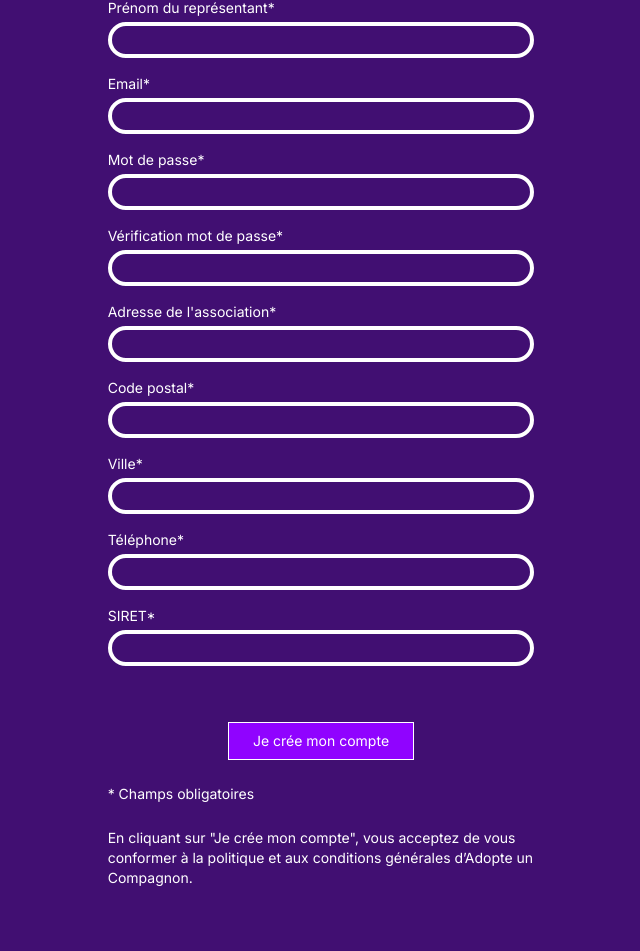
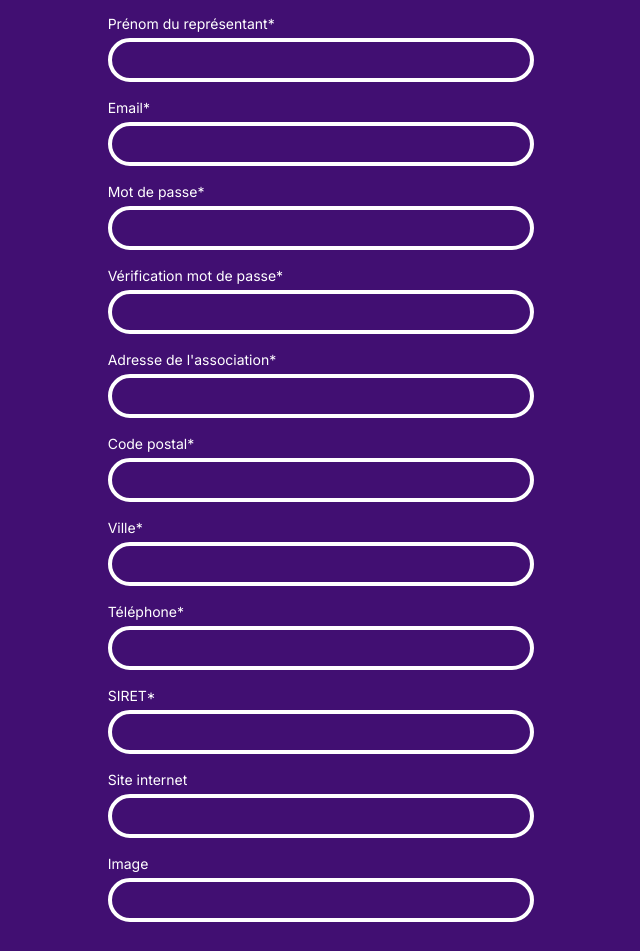
Before and after one commit to Salome-Bx/adopte-un-compagnon-front, a Next.js app: page /inscription in a window 1280 px wide. Shown: the part 441-1392 px from the top of the page, without its empty margins (319-959 px from the left). Built offline with nearby package versions, Linux system fonts and the light colour scheme.

Commit message:
infos registration récupérées

```diff
--- a/src/app/Services/user.js
+++ b/src/app/Services/user.js
@@ -17,4 +17,18 @@ export let userService = {
             throw new Error("Impossible d'importer les associations");
         }
     },
+
+
+    registration: async (data) => {
+        try {
+            const response = await axiosConfig.post("/user/register", data);
+            const user = response.data.user;
+            localStorage.setItem("user", JSON.stringify(user));
+            console.log(user)
+            return user;
+        } catch (error) {
+            console.error("Erreur lors de l'enregistrement", error);
+            throw error;
+        }
+    },
 }
--- a/src/app/Utils/type.ts
+++ b/src/app/Utils/type.ts
@@ -8,6 +8,7 @@ export type ButtonProps = {
     padding: string
     margin: string
 }
+
 
 
 export type CardPetProps = {
--- a/src/app/connexion/page.tsx
+++ b/src/app/connexion/page.tsx
@@ -1,11 +1,46 @@
 "use client"
-import React from 'react'
+import React, { useState } from 'react';
 import { Nav } from "../Components/Nav";
 import Footer from "../Components/Footer";
 import Button from "../Components/Button";
+import { useRouter } from 'next/navigation';
 
 
 const pageConnexion = () => {
+
+  const [email, setEmail] = useState('')
+  const [password, setPassword] = useState('')
+  const [lastname, setLastname] = useState('')
+  const [firstname, setFirstname] = useState('')
+  const [address, setAddress] = useState('')
+  const [city, setCity] = useState('')
+  const [postalCode, setPostalCode] = useState('')
+  const [phone, setPhone] = useState('')
+  const [nameAsso, setNameAsso] = useState('')
+  const [siret, setSiret] = useState('')
+  const [website, setWebsite] = useState('')
+  const [image, setImage] = useState('')
+
+
+
+
+  function handleLogin() {
+        if (
+            !email ||
+            !password
+
+        ) {
+            alert('Merci de remplir tous les champs')
+        } else {
+            let loginData = {
+                email: email,
+                password : password,
+            }
+            console.log(loginData);
+
+        }
+    }
+
   return (
     <main className="bg-custom-purple">
 
@@ -30,6 +65,8 @@ const pageConnexion = () => {
 
                 <div className="flex flex-col pt-10">
                   <Button
+
+
                         title={'Se connecter'}
                         bgColor={'bg-custom-light-purple'}
                         border={'border border-white'}
@@ -38,6 +75,7 @@ const pageConnexion = () => {
                         hover={'hover:text-custom-purple  hover:bg-white hover:borderwhite'}
                         padding={'px-6 py-2'}
                         margin={'m-auto'}
+
 
                   />
                 </div>
--- a/src/app/inscription/page.tsx
+++ b/src/app/inscription/page.tsx
@@ -1,11 +1,76 @@
 "use client"
-import React from 'react'
+import React, { useState } from 'react'
 import { Nav } from "../Components/Nav";
 import Footer from "../Components/Footer";
 import Button from "../Components/Button";
+import { useRouter } from 'next/router';
+import { userService } from '../Services/user';
+import axios from 'axios';
+import { resolveSoa } from 'dns';
 
 
 const pageInscription = () => {
+
+
+  const [email, setEmail] = useState('')
+  const [password, setPassword] = useState('')
+  const [lastname, setLastname] = useState('')
+  const [firstname, setFirstname] = useState('')
+  const [address, setAddress] = useState('')
+  const [city, setCity] = useState('')
+  const [postalCode, setPostalCode] = useState('')
+  const [phone, setPhone] = useState('')
+  const [nameAsso, setNameAsso] = useState('')
+  const [siret, setSiret] = useState('')
+  const [website, setWebsite] = useState('')
+  const [image, setImage] = useState('')
+  const [roles, setRoles] = useState('')
+
+
+
+
+  const handleRegistration = async (e: React.FormEvent<HTMLFormElement>) => {
+    e.preventDefault();
+
+
+            let formData = {
+                email: email,
+                password : password,
+                lastname: lastname,
+                firstname: firstname,
+                address: address,
+                city: city,
+                postalCode: postalCode,
+                phone: phone,
+                nameAsso: nameAsso,
+                siret: siret,
+                website: website,
+                image: image,
+
+            }
+
+            try {
+              const response = await userService.registration(formData);
+              console.log("Votre compte a été enregistré", response);
+
+            } catch (error) {
+              // if (axios.isAxiosError(error) && error.response) {
+              //   setError(
+              //     error.response.data.message ||
+              //       "An error occurred during registration."
+              //   );
+              // } else {
+              //   setError("An unexpected error occurred. Please try again.");
+              // }
+              console.error("Une erreur est survenue", error);
+            }
+
+        }
+
+
+
+
+
   return (
     <main className="bg-custom-purple">
 
@@ -14,82 +79,82 @@ const pageInscription = () => {
         <div className="flex flex-col w-1/3 m-auto pb-40">
             <h1 className="text-custom-light-purple text-3xl font-bold pt-24 pb-20">Inscription Association</h1>
 
-            <form action=""  className="text-white text-sm">
+            <form onSubmit={handleRegistration}  className="text-white text-sm">
 
                 <div className="name flex flex-col">
                   <label htmlFor="name">Nom de l'association*</label>
-                  <input type="text" name="name" id="name" className="border-4 border-white bg-custom-purple rounded-3xl mb-4 pb-2 mt-1" />
+                  <input type="text" name="name" id="name" onChange={(e) => setNameAsso(e.target.value)} className="border-4 border-white bg-custom-purple rounded-3xl mb-4 py-2 mt-1 pl-2" />
                 </div>
 
                 <div className="lastname flex flex-col">
                   <label htmlFor="lastname">Nom du représentant*</label>
-                  <input type="text" name="lastname" id="lastname" className="border-4 border-white bg-custom-purple rounded-3xl mb-4 pb-2 mt-1" />
+                  <input type="text" name="lastname" id="lastname" onChange={(e) => setLastname(e.target.value)} className="border-4 border-white bg-custom-purple rounded-3xl mb-4 py-2 mt-1 pl-2" />
                 </div>
 
                 <div className="firstname flex flex-col">
                   <label htmlFor="firstname">Prénom du représentant*</label>
-                  <input type="text" name="firstname" id="firstname" className="border-4 border-white bg-custom-purple rounded-3xl mb-4 pb-2 mt-1" />
+                  <input type="text" name="firstname" id="firstname" onChange={(e) => setFirstname(e.target.value)} className="border-4 border-white bg-custom-purple rounded-3xl mb-4 py-2 mt-1 pl-2" />
                 </div>
 
                 <div className="email flex flex-col">
                   <label htmlFor="email">Email*</label>
-                  <input type="email" name="email" id="email" className="border-4 border-white bg-custom-purple rounded-3xl mb-4 pb-2 mt-1" />
+                  <input type="email" name="email" id="email" onChange={(e) => setEmail(e.target.value)} className="border-4 border-white bg-custom-purple rounded-3xl mb-4 py-2 mt-1 pl-2" />
                 </div>
 
                 <div className="password flex flex-col">
                   <label htmlFor="password">Mot de passe*</label>
-                  <input type="password" name="password" id="password" className="border-4 border-white bg-custom-purple rounded-3xl mb-4 pb-2 mt-1" />
+                  <input type="password" name="password" id="password" onChange={(e) => setPassword(e.target.value)} className="border-4 border-white bg-custom-purple rounded-3xl mb-4 py-2 mt-1 pl-2" />
                 </div>
 
                 <div className="password2 flex flex-col">
                   <label htmlFor="password2">Vérification mot de passe*</label>
-                  <input type="password" name="password2" id="password2" className="border-4 border-white bg-custom-purple rounded-3xl mb-4 pb-2 mt-1" />
+                  <input type="password" name="password2" id="password2" className="border-4 border-white bg-custom-purple rounded-3xl mb-4 py-2 mt-1 pl-2" />
                 </div>
 
 
                 <div className="address flex flex-col">
                   <label htmlFor="address">Adresse de l'association*</label>
-                  <input type="text" name="address" id="address" className="border-4 border-white bg-custom-purple rounded-3xl mb-4 pb-2 mt-1"/>
+                  <input type="text" name="address" id="address" onChange={(e) => setAddress(e.target.value)} className="border-4 border-white bg-custom-purple rounded-3xl mb-4 py-2 mt-1 pl-2"/>
                 </div>
 
 
                 <div className="postalCode flex flex-col">
                   <label htmlFor="postalCode">Code postal*</label>
-                  <input type="text" name="postalCode" id="postalCode" className="border-4 border-white bg-custom-purple rounded-3xl mb-4 pb-2 mt-1" />
+                  <input type="text" name="postalCode" id="postalCode" onChange={(e) => setPostalCode(e.target.value)} className="border-4 border-white bg-custom-purple rounded-3xl mb-4 py-2 mt-1 pl-2" />
                 </div>
 
 
                 <div className="city flex flex-col">
                   <label htmlFor="city">Ville*</label>
-                  <input type="text" name="city" id="city" className="border-4 border-white bg-custom-purple rounded-3xl mb-4 pb-2 mt-1" />
+                  <input type="text" name="city" id="city" onChange={(e) => setCity(e.target.value)} className="border-4 border-white bg-custom-purple rounded-3xl mb-4 py-2 mt-1 pl-2" />
                 </div>
 
 
                 <div className="phone flex flex-col">
                   <label htmlFor="phone">Téléphone*</label>
-                  <input type="phone" name="phone" id="phone" className="border-4 border-white bg-custom-purple rounded-3xl mb-4 pb-2 mt-1" />
+                  <input type="tel" name="phone" id="phone" onChange={(e) => setPhone(e.target.value)} className="border-4 border-white bg-custom-purple rounded-3xl mb-4 py-2 mt-1 pl-2" />
                 </div>
 
 
                 <div className="siret flex flex-col">
                   <label htmlFor="siret">SIRET*</label>
-                  <input type="text" name="siret" id="siret" className="border-4 border-white bg-custom-purple rounded-3xl mb-4 pb-2 mt-1" />
+                  <input type="text" name="siret" id="siret" onChange={(e) => setSiret(e.target.value)} className="border-4 border-white bg-custom-purple rounded-3xl mb-4 py-2 mt-1 pl-2" />
+                </div>
+
+                <div className="website flex flex-col">
+                  <label htmlFor="website">Site internet</label>
+                  <input type="text" name="website" id="website" onChange={(e) => setWebsite(e.target.value)} className="border-4 border-white bg-custom-purple rounded-3xl mb-4 py-2 mt-1 pl-2" />
+                </div>
+
+                <div className="website flex flex-col">
+                  <label htmlFor="website">Image</label>
+                  <input type="text" name="website" id="website" onChange={(e) => setImage(e.target.value)} className="border-4 border-white bg-custom-purple rounded-3xl mb-4 py-2 mt-1 pl-2" />
                 </div>
 
                 <div className="flex flex-col pt-10">
-                  <Button
-                        title={'Je crée mon compte'}
-                        bgColor={'bg-custom-light-purple'}
-                        border={'border border-white'}
-                        color={'text-white'}
-                        size={'w-fit'}
-                        hover={'hover:text-custom-purple  hover:bg-white hover:borderwhite'}
-                        padding={'px-6 py-2'}
-                        margin={'m-auto'}
 
-                  />
+                  <button className="bg-custom-light-purple border border-white w-fit hover:text-custom-purple  hover:bg-white hover:borderwhite px-6 py-2 m-auto" type="submit">Je crée mon compte</button>
                 </div>
-
 
             </form>
 
```
Also changed, not shown: src/app/animauxAdoption/view/[id]/page.tsx (renamed from src/app/animauxAdoption/[id]/page.tsx).
